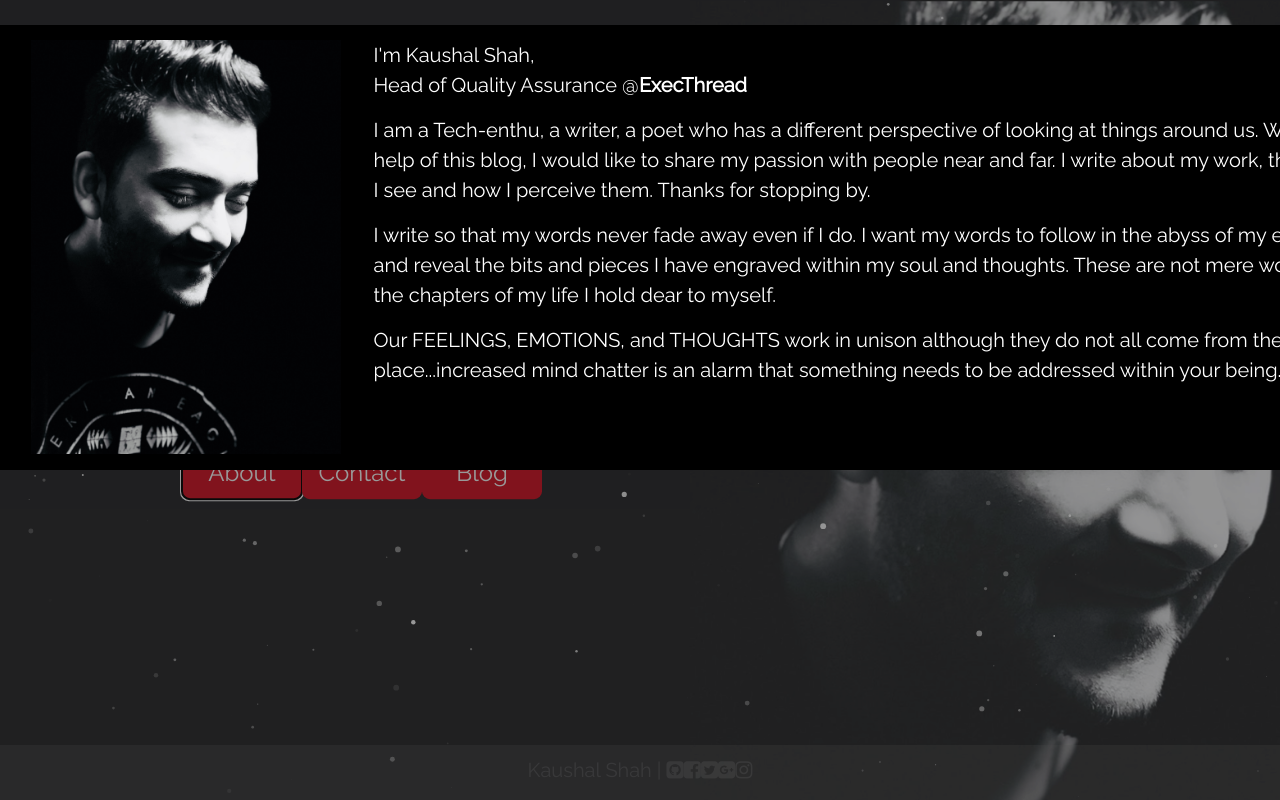
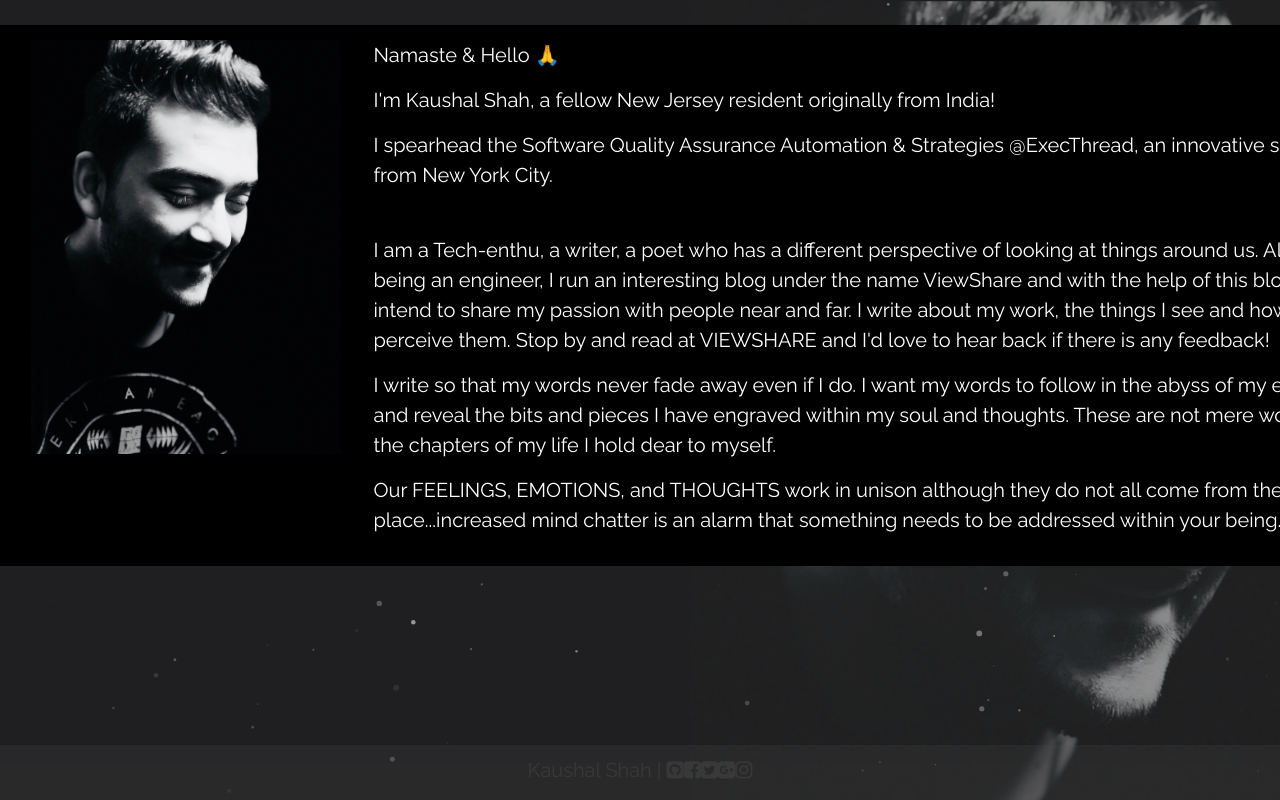
Before and after one commit to KaushalShah1307/kaushalshahxyz-ng5-portfolio, an Angular app: page / in a window 1280 px wide. Both pictures are taken after a click on the button "About". Built offline with nearby package versions, Linux system fonts and the light colour scheme; no server answers.

Commit message:
refactoring the about section to be a bit tidy

```diff
--- a/src/app/about/about.component.html
+++ b/src/app/about/about.component.html
@@ -9,11 +9,9 @@
             <img src="../assets/cover/kaushal-cover.jpg" alt="Kaushal Shah" style="width:100%;"/>
           </div>
           <div class="w3-col w3-container m11 l9">
-            <p>I'm Kaushal Shah,<br>Head of Quality Assurance @<a href="https://execthread.com/teams/" target="_blank" style="color:white;">ExecThread</a></p>
-            <p>I am a Tech-enthu, a writer, a poet who has a different perspective of looking at things around us. With the help of this blog, I would like to share my passion with people near and far. I write about my work, the things I see and how I perceive them. Thanks for stopping by.</p>
-            <p>I write so that my words never fade away even if I do. I want my words to follow in the abyss of my existence and reveal the bits and pieces I have engraved within my soul and thoughts. These are not mere words but the chapters of my life I hold dear to myself.</p>
-            <p>Our FEELINGS, EMOTIONS, and THOUGHTS work in unison although they do not all come from the same place...increased mind chatter is an alarm that something needs to be addressed within your being.</p>
+            <p *ngFor="let biolines of bio">{{biolines}}</p><br>
+            <p *ngFor="let myhustle of sidehustle">{{myhustle}}</p>
           </div>
       </div>
     </div>
-  </div>
+</div>
--- a/src/app/about/about.component.ts
+++ b/src/app/about/about.component.ts
@@ -7,6 +7,18 @@ import { Component, OnInit } from '@angular/core';
 })
 export class AboutComponent implements OnInit {
 
+  bio = [
+    'Namaste & Hello 🙏',
+    'I\'m Kaushal Shah, a fellow New Jersey resident originally from India!',
+    'I spearhead the Software Quality Assurance Automation & Strategies @ExecThread, an innovative startup from New York City.'
+  ];
+
+  sidehustle = [
+    'I am a Tech-enthu, a writer, a poet who has a different perspective of looking at things around us. Alongside being an engineer, I run an interesting blog under the name ViewShare and with the help of this blog, I intend to share my passion with people near and far. I write about my work, the things I see and how I perceive them. Stop by and read at VIEWSHARE and I\'d love to hear back if there is any feedback!',
+    'I write so that my words never fade away even if I do. I want my words to follow in the abyss of my existence and reveal the bits and pieces I have engraved within my soul and thoughts. These are not mere words but the chapters of my life I hold dear to myself.',
+    'Our FEELINGS, EMOTIONS, and THOUGHTS work in unison although they do not all come from the same place...increased mind chatter is an alarm that something needs to be addressed within your being.'
+  ]
+
   constructor() { }
 
   ngOnInit() {
```
